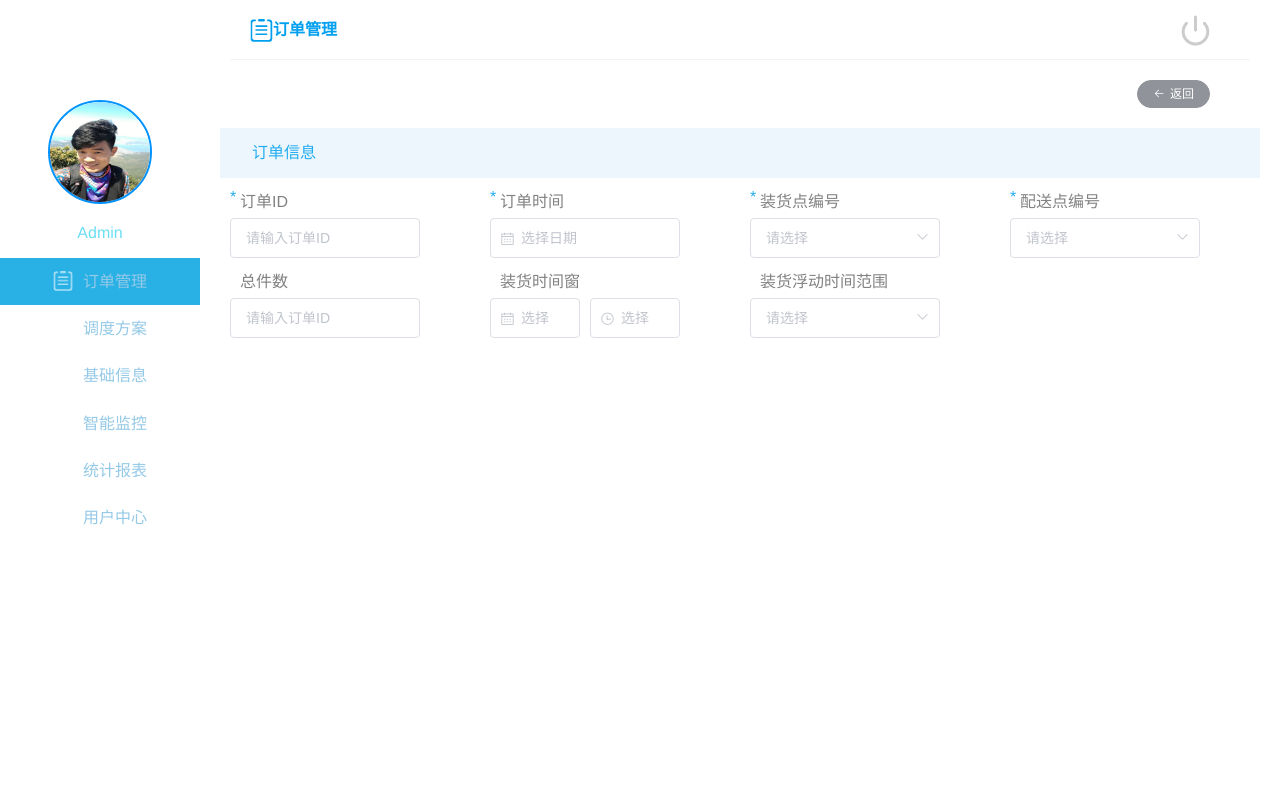
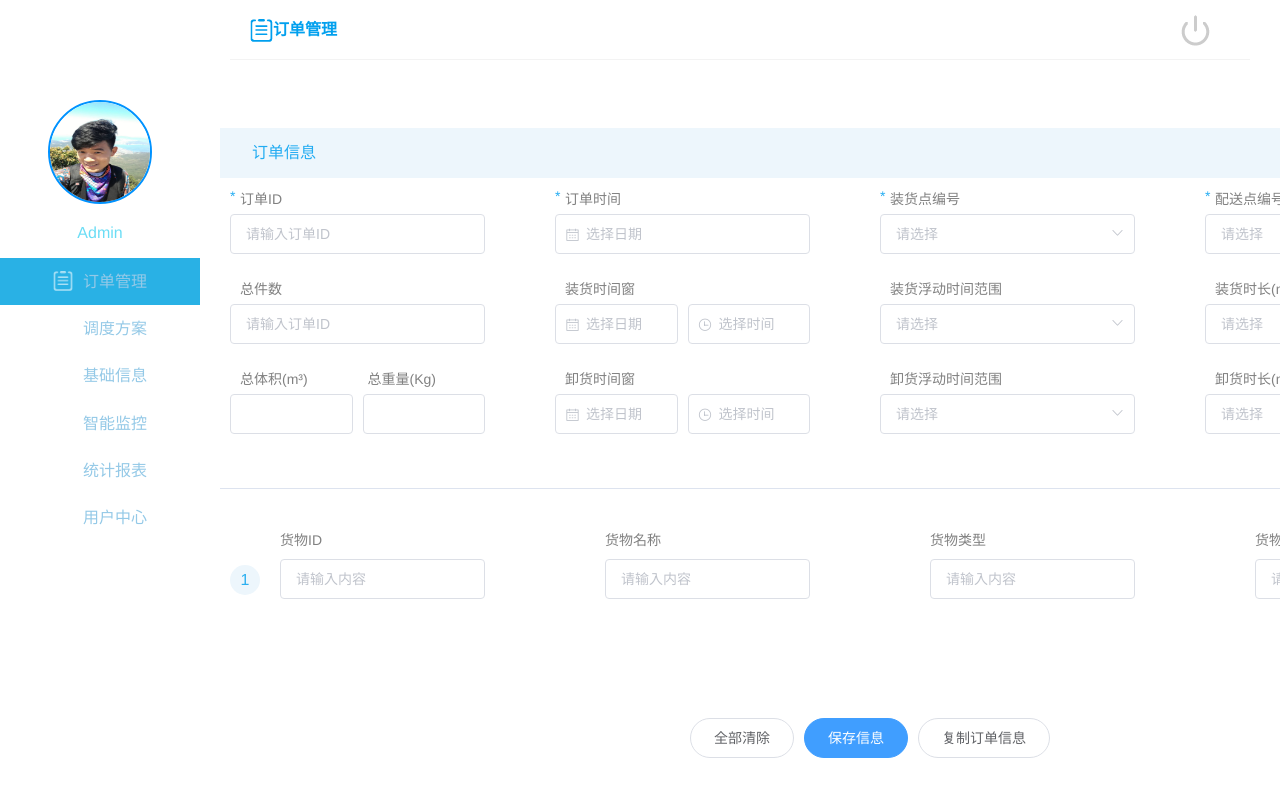
Before and after one commit to dnwu/DD, a Vue app: page /#/index/neworder in a window 1280 px wide. Shown: the top 796 px of the page. Built offline with nearby package versions, Linux system fonts and the light colour scheme.

Commit message:
新增订单静态页

```diff
--- a/src/components/Index/Index.vue
+++ b/src/components/Index/Index.vue
@@ -38,9 +38,9 @@
         </div>
       </el-header>
       <el-main>
-        <keep-alive>
+        <!-- <keep-alive> -->
           <router-view></router-view>
-        </keep-alive>
+        <!-- </keep-alive> -->
       </el-main>
     </el-container>
   </el-container>
--- a/src/components/Index/Order/Neworder.vue
+++ b/src/components/Index/Order/Neworder.vue
@@ -62,7 +62,7 @@
       </div>
       <div class="line">
         <div class="item">
-          <div class="tit" title="订单编号">总件数</div>
+          <div class="tit" title="对应的订单总件数">总件数</div>
           <div class="value">
             <el-form-item prop="num">
               <el-input v-model="orderInfo.num" placeholder="请输入订单ID"></el-input>
@@ -73,7 +73,7 @@
           <div class="tit">装货时间窗</div>
           <div class="value">
             <div class="li">
-              <el-form-item prop="takeTime">
+              <el-form-item prop="takeDate">
                 <el-date-picker
                   v-model="orderInfo.takeDate"
                   type="date"
@@ -82,15 +82,17 @@
               </el-form-item>
             </div>
             <div class="li">
+              <el-form-item prop="taketime">
                 <el-time-select
                   v-model="orderInfo.taketime"
                   placeholder="选择时间">
                 </el-time-select>
+              </el-form-item>
             </div>
           </div>
         </div>
         <div class="item">
-          <div class="tit" title="该订单需前往装货的仓库编码">装货浮动时间范围</div>
+          <div class="tit" title="与客户商定沟通后可以容忍的时间误差，例如客户要求装货时间窗为16:00-18:00，“+—20min”代表客户可以容忍20分钟时间的误差，即总体装货时间窗为“15:40-18:20”">装货浮动时间范围</div>
           <div class="value">
             <el-form-item prop="takeRangeTime">
               <el-select v-model="orderInfo.takeRangeTime" placeholder="请选择">
@@ -104,9 +106,146 @@
             </el-form-item>
           </div>
         </div>
-        <div class="item"></div>
+        <div class="item">
+          <div class="tit" title="该订单的装货时长">装货时长(min)</div>
+          <div class="value">
+            <el-form-item prop="takeRangeTime">
+              <el-select v-model="orderInfo.takeTimeUse" placeholder="请选择">
+                <el-option
+                  v-for="item in takeTimeUses"
+                  :key="item.value"
+                  :label="item.label"
+                  :value="item.value">
+                </el-option>
+              </el-select>
+            </el-form-item>
           </div>
-      <div class="line"></div>
+        </div>
+      </div>
+      <div class="line">
+        <div class="item item-li">
+          <div class="tit">
+            <span title="对应的订单总体积">总体积(m³)</span>
+            <span title="对应的订单总重量">总重量(Kg)</span>
+          </div>
+          <div class="value">
+            <div class="li">
+              <el-form-item prop="size">
+                <el-input v-model="orderInfo.size" placeholder=""></el-input>
+              </el-form-item>
+            </div>
+            <div class="li">
+              <el-form-item prop="weight">
+                <el-input v-model="orderInfo.weight" placeholder=""></el-input>
+              </el-form-item>
+            </div>
+          </div>
+        </div>
+        <div class="item item-li">
+          <div class="tit" title="订单要求到取货点取货的时间段">卸货时间窗</div>
+          <div class="value">
+            <div class="li">
+              <el-form-item prop="unlodeDate">
+                <el-date-picker
+                  v-model="orderInfo.unlodeDate"
+                  type="date"
+                  placeholder="选择日期">
+                </el-date-picker>
+              </el-form-item>
+            </div>
+            <div class="li">
+              <el-form-item prop="unlodeTime">
+                <el-time-select
+                  v-model="orderInfo.unlodeTime"
+                  placeholder="选择时间">
+                </el-time-select>
+              </el-form-item>
+            </div>
+          </div>
+        </div>
+        <div class="item">
+          <div class="tit" title="与客户商定沟通后可以容忍的时间误差，例如客户要求卸货时间窗为18:00-18:30，“+—20min”代表客户可以容忍20分钟时间的误差，即总体卸货时间窗为“17:40-18:50”">卸货浮动时间范围</div>
+          <div class="value">
+            <el-form-item prop="unlodeRangeTime">
+              <el-select v-model="orderInfo.unlodeRangeTime" placeholder="请选择">
+                <el-option
+                  v-for="item in unlodeRangeTimes"
+                  :key="item.value"
+                  :label="item.label"
+                  :value="item.value">
+                </el-option>
+              </el-select>
+            </el-form-item>
+          </div>
+        </div>
+        <div class="item">
+          <div class="tit" title="该订单的装货时长">卸货时长(min)</div>
+          <div class="value">
+            <el-form-item prop="unlodeTimeUse">
+              <el-select v-model="orderInfo.unlodeTimeUse" placeholder="请选择">
+                <el-option
+                  v-for="item in unlodeTimeUses"
+                  :key="item.value"
+                  :label="item.label"
+                  :value="item.value">
+                </el-option>
+              </el-select>
+            </el-form-item>
+          </div>
+        </div>
+      </div>
+      <div class="add-btn">
+        <span @click="addGoodItem"></span>
+      </div>
+      <div class="good-title">
+        <div title="该订单下货物ID">货物ID</div>
+        <div title="该订单下货物名称">货物名称</div>
+        <div title="对应货物需求温度类型">货物类型</div>
+        <div title="该货物ID的货物数量">货物数量</div>
+      </div>
+      <div class="goods-item-box">
+        <div class="goods-item" v-for="(item,index) in orderStockList" :key="index">
+          <div class="goods-id">
+            <div class="index">{{index+1}}</div>
+            <el-form-item>
+              <el-input v-model="item.stockId" placeholder="请输入内容"></el-input>
+            </el-form-item>
+          </div>
+          <div class="goods-name">
+            <el-form-item>
+              <el-input v-model="item.name" placeholder="请输入内容"></el-input>
+            </el-form-item>
+          </div>
+          <div class="goods-type">
+            <el-form-item>
+              <el-input v-model="item.type" placeholder="请输入内容"></el-input>
+            </el-form-item>
+          </div>
+          <div class="goods-num">
+            <el-form-item>
+              <el-input v-model="item.stockNumber" placeholder="请输入内容"></el-input>
+            </el-form-item>
+            <el-form-item>
+              <el-select v-model="item.measurementUnit" placeholder="请选择">
+                <el-option
+                  v-for="item in goodsNuit"
+                  :key="item.value"
+                  :label="item.label"
+                  :value="item.value">
+                </el-option>
+              </el-select>
+            </el-form-item>
+            <div class="delete el-icon-delete" @click="deleteItem(index)"></div>
+          </div>
+        </div>
+      </div>
+      <div class="btn">
+        <el-form-item>
+          <el-button round>全部清除</el-button>
+          <el-button type="primary" @click="onSubmit" round>保存信息</el-button>
+          <el-button round>复制订单信息</el-button>
+        </el-form-item>
+      </div>
     </el-form>
   </div>
 </div>
@@ -115,6 +254,8 @@
 export default {
   data() {
     return {
+      input: "",
+      goodUnit: "",
       orderInfo: {
         orderID: "",
         orderTime: "",
@@ -122,8 +263,28 @@ export default {
         num: "",
         takeDate: "",
         takeTime: "",
-        takeRangeTime: ""
+        takeRangeTime: "",
+        takeTimeUse: "",
+        size: "",
+        weight: "",
+        unlodeDate: "",
+        unlodeTime: "",
+        unlodeRangeTime: "",
+        unlodeTimeUse: ""
       },
+      orderStockList: [
+        {
+          stockId: "",
+          stockNumber: "",
+          name: "",
+          type: "",
+          measurementUnit: ""
+        }
+      ],
+      takeRangeTimes: "",
+      takeTimeUses: "",
+      unlodeRangeTimes: "",
+      unlodeTimeUses: "",
       orderID: [
         {
           required: false,
@@ -196,8 +357,28 @@ export default {
           value: "选项5",
           label: "北京烤鸭"
         }
+      ],
+      goodsNuit: [
+        {
+          value: "选项1",
+          label: "箱"
+        }
       ]
     };
+  },
+  methods: {
+    addGoodItem() {
+      this.orderStockList.push({
+        stockId: "",
+        stockNumber: "",
+        name: "",
+        type: "",
+        measurementUnit: ""
+      });
+    },
+    deleteItem(index) {
+      this.orderStockList.splice(index, 1);
+    }
   }
 };
 </script>
@@ -206,6 +387,9 @@ $fontColor: #828282;
 $fontGreen: #22acf2;
 .new-order {
   height: 100%;
+  min-width: 1300px;
+  display: flex;
+  flex-direction: column ;
   .back {
     text-align: right;
     margin-right: 50px;
@@ -220,6 +404,11 @@ $fontGreen: #22acf2;
     margin-top: 20px;
   }
   .order-info {
+    flex: 1;
+    .orderInfo{
+      height: 100%;
+      display: flex;
+      flex-direction: column;
       .line {
         height: 70px;
         // background-color: #e0e0e0;
@@ -231,6 +420,13 @@ $fontGreen: #22acf2;
           .tit {
             text-align: left;
             margin-left: 20px;
+            display: flex;
+            margin-right: 50px;
+            color: #818181;
+            font-size: 14px;
+            span {
+              flex: 1;
+            }
             &.must {
               position: relative;
               &::before {
@@ -268,6 +464,104 @@ $fontGreen: #22acf2;
           }
         }
       }
+      .add-btn {
+        height: 40px;
+        margin-top: 40px;
+        border-top: 1px solid #dde3ef;
+        text-align: right;
+        span {
+          display: inline-block;
+          width: 30px;
+          height: 30px;
+          margin-top: 30px;
+          margin-right: 20px;
+          border-radius: 50%;
+          box-shadow: 0 0 4px 4px #ceecf7;
+          cursor: pointer;
+          position: relative;
+          &::before {
+            content: "";
+            position: absolute;
+            left: 50%;
+            top: 50%;
+            transform: translate(-50%, -50%);
+            display: inline-block;
+            width: 2px;
+            height: 20px;
+            background-color: #00a0ee;
+          }
+          &::after {
+            content: "";
+            position: absolute;
+            left: 50%;
+            top: 50%;
+            transform: translate(-50%, -50%) rotate(90deg);
+            display: inline-block;
+            width: 2px;
+            height: 20px;
+            background-color: #00a0ee;
+          }
+        }
+      }
+      .good-title {
+        display: flex;
+        margin-bottom: 10px;
+        color: #818181;
+        font-size: 14px;
+        > div {
+          flex: 1;
+          margin: 0 60px;
+          text-align: left;
+        }
+      }
+      .goods-item-box{
+        flex: 1;
+        .goods-item {
+          display: flex;
+          > div {
+            margin: 0 60px;
+            flex: 1;
+            &.goods-id {
+              position: relative;
+              .index {
+                position: absolute;
+                top: 6px;
+                left: -50px;
+                width: 30px;
+                height: 30px;
+                border-radius: 50%;
+                background-color: #edf6fc;
+                color: #2baff0;
+                text-align: center;
+                line-height: 30px;
+              }
+            }
+            &.goods-num {
+              display: flex;
+              div:nth-of-type(1) {
+                flex: 1;
+              }
+              div:nth-of-type(2) {
+                margin-left: 10px;
+                width: 60px;
+              }
+              .delete {
+                width: 40px;
+                margin-left: 20px;
+                font-size: 26px;
+                text-align: center;
+                line-height: 40px;
+                cursor: pointer;
+                color: #b3b3b3;
+              }
+            }
+          }
+        }
+      }
+      .btn{
+        // height: 40px;
+      }
+    }
   }
 }
 </style>
--- a/src/components/Index/Order/Order.vue
+++ b/src/components/Index/Order/Order.vue
@@ -169,9 +169,15 @@ export default {
         params: {
           ids: this.itemChecked()
         },
-        responseType: "blob"
+        responseType: "blob",
+        // headers: {
+        //   'Content-Type': 'application/x-www-form-urlencoded'
+        // }
       }).then(data => {
+        console.log('order', data);
         download(data.data, "order");
+      }).catch(e => {
+        console.log('error' ,e);
       });
     },
     uploadFile(file) {
--- a/src/components/Index/Plan/Result.vue
+++ b/src/components/Index/Plan/Result.vue
@@ -158,6 +158,7 @@ export default {
           }
         })
         .then(data => {
+          console.log('mapppp', data);
           this.planList.push(...data.data.routeInfo);
           this.planListAll = data.data.routeInfo;
           this.planListInfo = data.data.routeInfo[0].place;
```
Also changed, not shown: src/components/Index/Info/CarInfo.vue (+7 -6 lines). Lines whose indentation alone changed are shown as unchanged.
